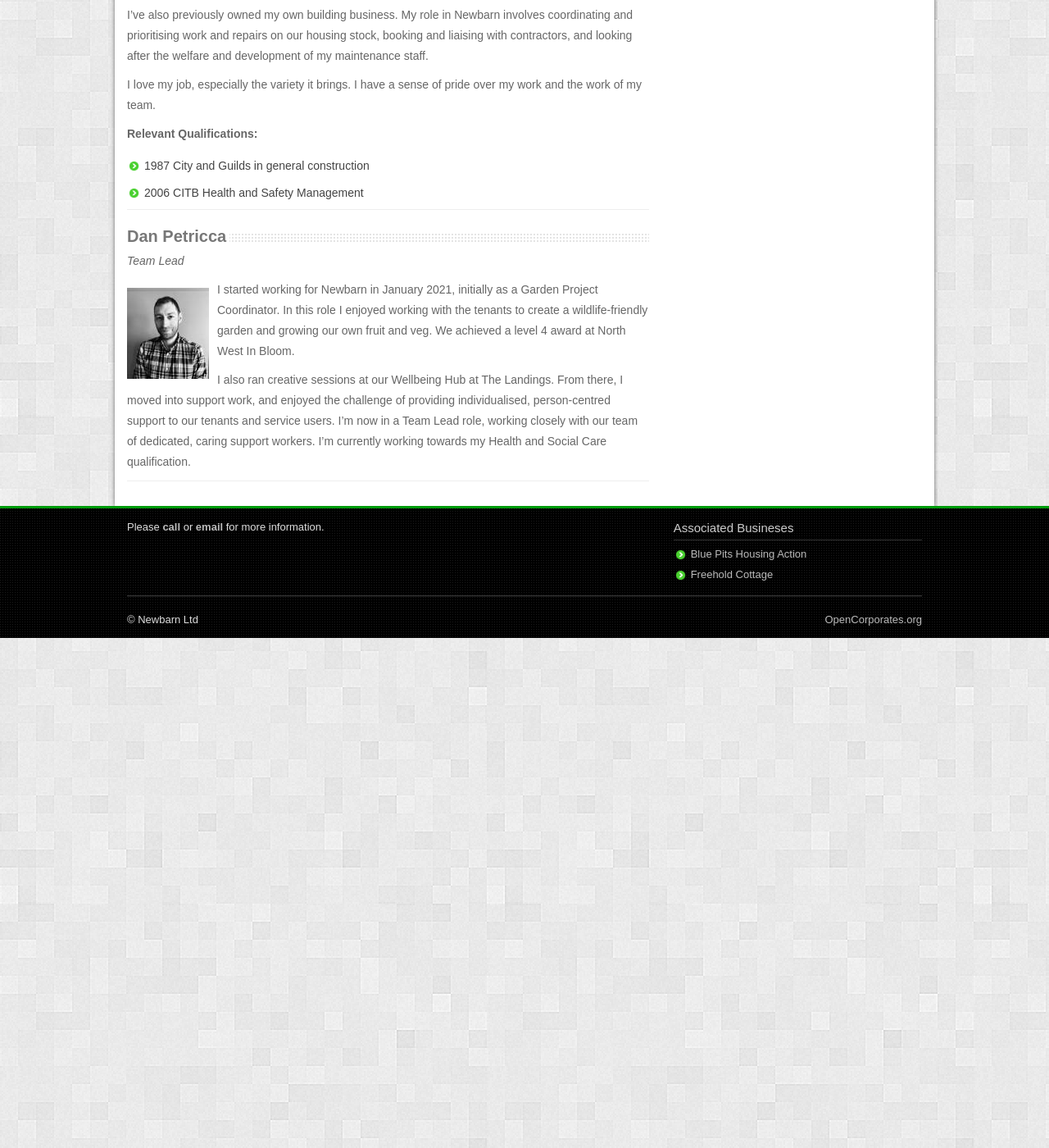
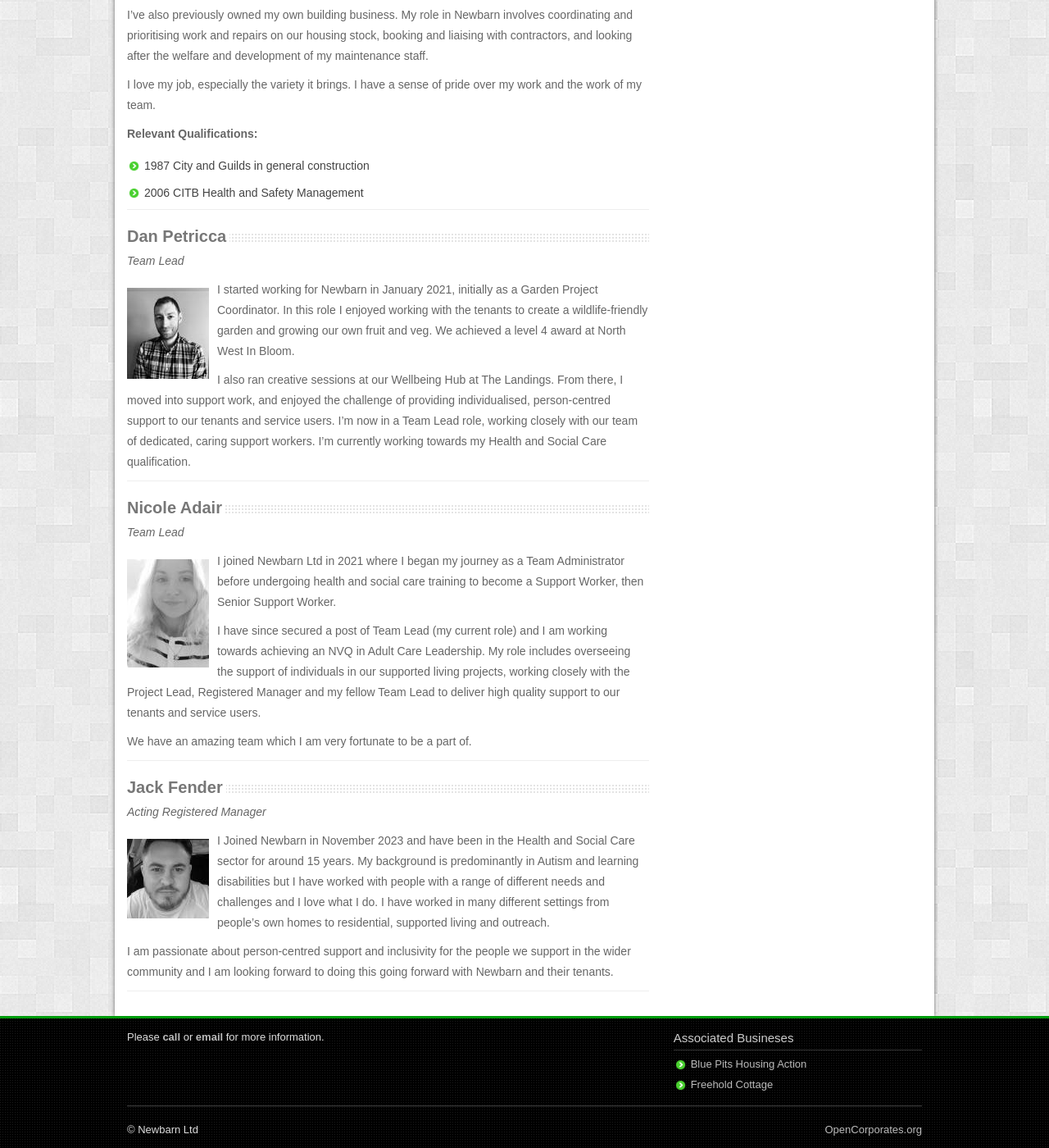
Before and after one commit to chobbledotcom/newbarn, a Jekyll site: the page built from _pages/our-staff.md, in a window 1280 px wide and 1400 px high, scrolled down 2462 px. Shown: the whole window at 82% size. Built offline with Jekyll 4.4.1, drawn with Linux system fonts in a browser that asks for light colours; a script that is not in the unit is left out.

Commit message:
add Nicole and Jack to the staff page

```diff
--- a/_pages/our-staff.md
+++ b/_pages/our-staff.md
@@ -107,3 +107,29 @@
 I started working for Newbarn in January 2021, initially as a Garden Project Coordinator. In this role I enjoyed working with the tenants to create a wildlife-friendly garden and growing our own fruit and veg. We achieved a level 4 award at North West In Bloom.
 
 I also ran creative sessions at our Wellbeing Hub at The Landings. From there, I moved into support work, and enjoyed the challenge of providing individualised, person-centred support to our tenants and service users. I'm now in a Team Lead role, working closely with our team of dedicated, caring support workers. I'm currently working towards my Health and Social Care qualification.
+
+---
+
+### **Nicole Adair**
+
+_Team Lead_
+
+![Photo of Nicole Adair](/img/nicole-adair.jpg)
+
+I joined Newbarn Ltd in 2021 where I began my journey as a Team Administrator before undergoing health and social care training to become a Support Worker, then Senior Support Worker.
+
+I have since secured a post of Team Lead (my current role) and I am working towards achieving an NVQ in Adult Care Leadership. My role includes overseeing the support of individuals in our supported living projects, working closely with the Project Lead, Registered Manager and my fellow Team Lead to deliver high quality support to our tenants and service users.
+
+We have an amazing team which I am very fortunate to be a part of.
+
+---
+
+### **Jack Fender**
+
+_Acting Registered Manager_
+
+![Photo of Jack Fender](/img/jack-fender.jpg)
+
+I Joined Newbarn in November 2023 and have been in the Health and Social Care sector for around 15 years. My background is predominantly in Autism and learning disabilities but I have worked with people with a range of different needs and challenges and I love what I do. I have worked in many different settings from people's own homes to residential, supported living and outreach.
+
+I am passionate about person-centred support and inclusivity for the people we support in the wider community and I am looking forward to doing this going forward with Newbarn and their tenants.
```
Also changed, not shown: img/jack-fender.jpg (added), img/nicole-adair.jpg (added).
